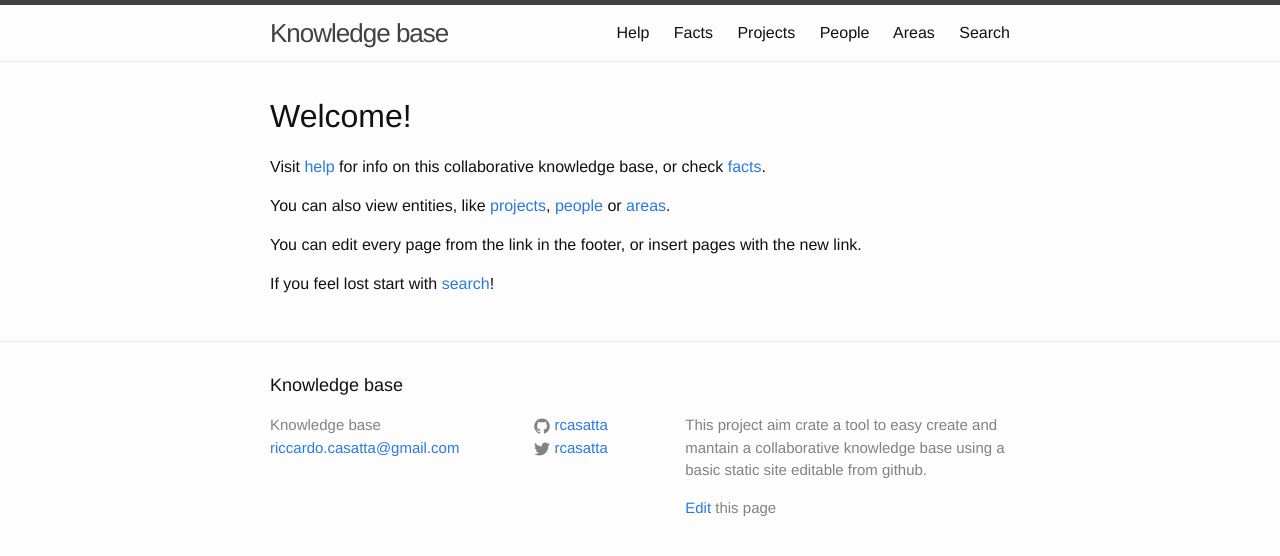
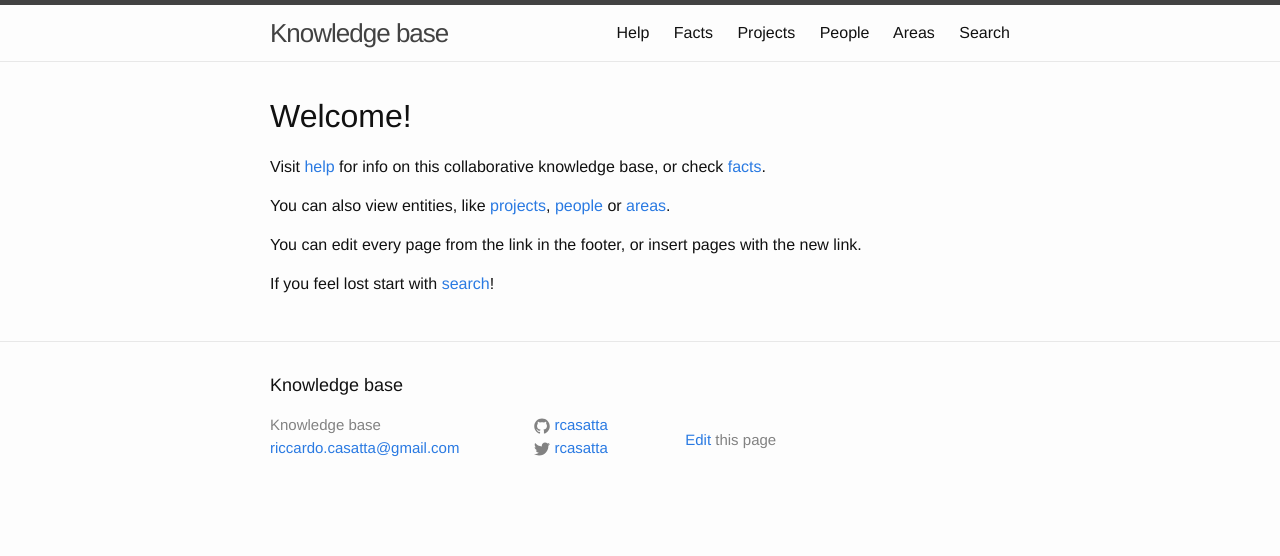
Before and after one commit to RCasatta/knowledge-base, a Jekyll site: the page built from index.md, in a window 1280 px wide. Shown: the top 556 px of the page. Built offline with Jekyll 4.4.1, drawn with Linux system fonts in a browser that asks for light colours.

Commit message:
removing description

```diff
--- a/_config.yml
+++ b/_config.yml
@@ -8,8 +8,7 @@
 # Site settings
 title: Knowledge base
 email: riccardo.casatta@gmail.com
-description: > # this means to ignore newlines until "baseurl:"
-  This project aim crate a tool to easy create and mantain a collaborative knowledge base using a basic static site editable from github.
+description:
 baseurl: "/knowledge-base" # the subpath of your site, e.g. /blog
 url: "http://riccardo.casatta.it" # the base hostname & protocol for your site
 twitter_username: rcasatta
```
